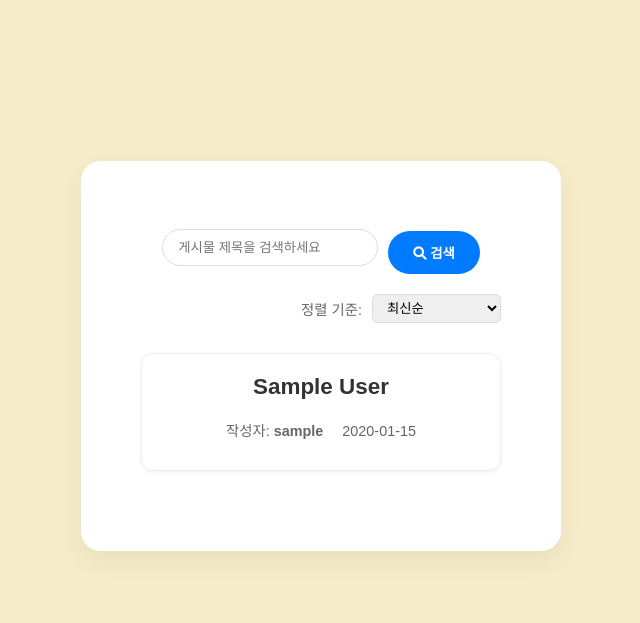
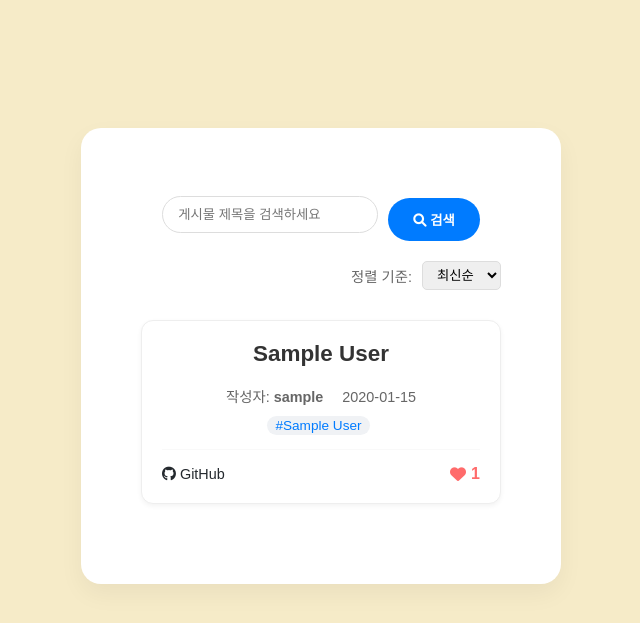
Before and after one commit to SSWU-LIKELION-14TH-BE/Django_ParkKyungSeo, a Django app: page /user/posts/ in a window 1280 px wide. Shown: the part 44-667 px from the top of the page, without its empty margins (319-959 px from the left). Run offline with Django 5.2, Linux system fonts and the light colour scheme; tables that the repository leaves empty hold one stand-in row (values such as "Sample post").

Commit message:
feat:인기순 정렬(#12)

```diff
--- a/user/templates/post_list.html
+++ b/user/templates/post_list.html
@@ -19,7 +19,7 @@
                 <select name="sort" onchange="this.form.submit()"
                     style="padding: 5px 10px; border: 1px solid #ddd; border-radius: 5px; outline: none; cursor: pointer;">
                     <option value="latest" {% if sort_by == 'latest' %}selected{% endif %}>최신순</option>
-                    <option value="popular" {% if sort_by == 'popular' %}selected{% endif %}>인기순 (준비중)</option>
+                    <option value="popular" {% if sort_by == 'popular' %}selected{% endif %}>인기순</option>
                 </select>
             </div>
         </form>
@@ -27,20 +27,41 @@
 
     <div class="posts-grid">
         {% for post in posts %}
-        <div class="post-item"
-            style="background: white; border: 1px solid #eee; border-radius: 12px; padding: 20px; margin-bottom: 20px; box-shadow: 0 2px 5px rgba(0,0,0,0.05); transition: transform 0.2s;">
+        <div class="post-item" style="background: white; border: 1px solid #eee; border-radius: 12px; padding: 20px; margin-bottom: 20px; box-shadow: 0 2px 5px rgba(0,0,0,0.05); transition: transform 0.2s;">
             <h3 style="margin-top: 0;">
                 <a href="{% url 'post_detail' post.pk %}" style="text-decoration: none; color: #333; font-size: 1.2em;">
                     {{ post.title }}
                 </a>
             </h3>
+
             <div style="color: #666; font-size: 0.9em; margin: 10px 0;">
                 <span>작성자: <strong>{{ post.author.nickname }}</strong></span>
                 <span style="margin-left: 15px;">{{ post.created_at|date:"Y-m-d" }}</span>
             </div>
+
+            <p style="margin: 10px 0;">
+                {% for stack in post.tech_stacks.all %}
+                <span style="background: #f0f2f5; padding: 2px 8px; border-radius: 10px; font-size: 0.85em; margin-right: 5px; color: #007bff;">
+                    #{{ stack.name }}
+                </span>
+                {% endfor %}
+            </p>
+
+            <div style="display: flex; justify-content: space-between; align-items: center; margin-top: 15px; padding-top: 15px; border-top: 1px solid #f9f9f9;">
+                <div class="post-meta-left">
+                    {% if post.github_url %}
+                    <a href="{{ post.github_url }}" target="_blank" style="color: #24292e; text-decoration: none; font-size: 0.9em;">
+                        <i class="fab fa-github"></i> GitHub
+                    </a>
+                    {% endif %}
+                </div>
+
+                <div class="post-meta-right" style="display: flex; align-items: center; color: #ff6b6b; font-weight: bold;">
+                    <i class="fas fa-heart" style="margin-right: 5px;"></i>
+                    <span>{{ post.likes.count }}</span>
+                </div>
+            </div>
         </div>
-        {% empty %}
-        <p style="text-align: center; color: #999; margin-top: 50px;">조건에 맞는 게시물이 없습니다.</p>
         {% endfor %}
     </div>
 </div>
--- a/user/views.py
+++ b/user/views.py
@@ -7,6 +7,7 @@ from django.conf import settings
 from django.contrib.auth.password_validation import validate_password
 from django.core.exceptions import ValidationError
 from django.views.decorators.http import require_POST
+from django.db.models import Count
 
 # 모델과 폼 임포트
 from .forms import SignUpForm, PostForm
@@ -197,12 +198,13 @@ def comment_create(request, pk):
             )
     return redirect('post_detail', pk=pk)
 
-# 게시물 검색 기능
+# 게시물 검색/정렬 기능
 def post_list(request):
     search_query = request.GET.get('q', '')
-    posts = Post.objects.prefetch_related('tech_stacks').all().order_by('-created_at')
     sort_by = request.GET.get('sort', 'latest')
+    posts = Post.objects.annotate(likes_count=Count('likes')).prefetch_related('tech_stacks', 'author').all()
 
+    #검색 필터링
     if search_query:
         posts = posts.filter(title__icontains=search_query)
 
@@ -210,6 +212,14 @@ def post_list(request):
     if sort_by == 'latest':
         posts = posts.order_by('-created_at')
 
+    if sort_by == 'popular':
+        # 인기순: 좋아요 많은 순 -> 최신순
+        posts = posts.order_by('-likes_count', '-created_at')
+    else:
+        # 최신순 (기본값)
+        posts = posts.order_by('-created_at')
+
+
     context = {
         'posts': posts,
         'search_query': search_query,
```
